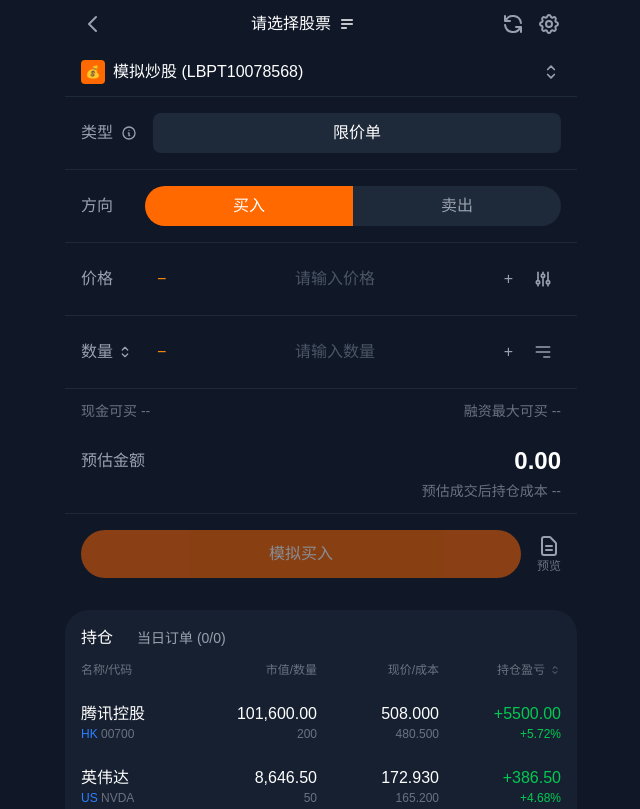
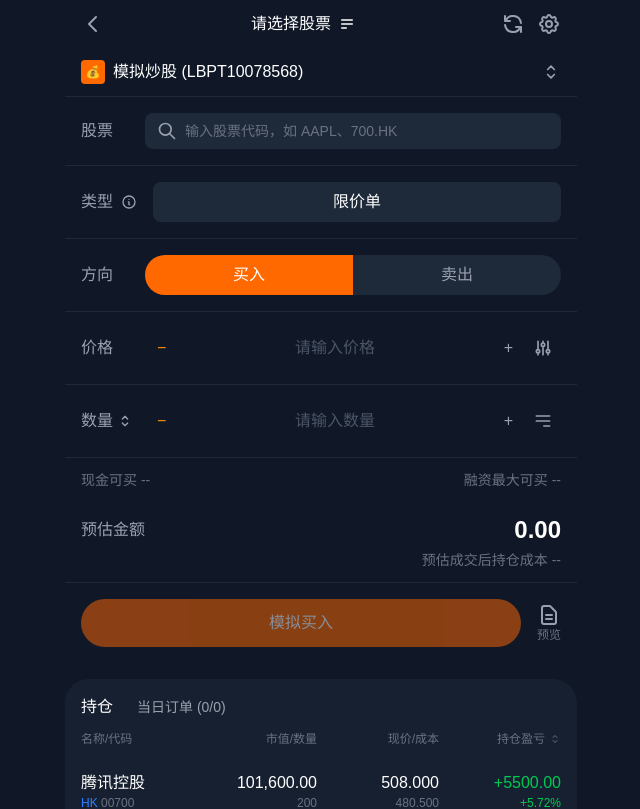
Before and after one commit to starwrights-org/trading-app, a Next.js app: page /trading-hall in a window 1280 px wide. Shown: the top 809 px of the page, without its empty margins (319-959 px from the left). Built offline with nearby package versions, Linux system fonts and the light colour scheme.

Commit message:
✨ 交易大厅：添加股票代码输入框
新增「股票」输入行：
- 搜索图标 + 输入框
- placeholder: 输入股票代码，如 AAPL、700.HK
- 自动转大写

```diff
--- a/src/app/trading-hall/page.tsx
+++ b/src/app/trading-hall/page.tsx
@@ -12,6 +12,7 @@ export default function TradingHallPage() {
   const [activeTab, setActiveTab] = useState<'positions' | 'orders'>('positions');
   const [orderType, setOrderType] = useState<'limit' | 'market'>('limit');
   const [direction, setDirection] = useState<'buy' | 'sell'>('buy');
+  const [stockCode, setStockCode] = useState('');
   const [price, setPrice] = useState('');
   const [quantity, setQuantity] = useState('');
   const [selectedStock, setSelectedStock] = useState<string | null>(null);
@@ -64,6 +65,25 @@ export default function TradingHallPage() {
           <svg className="w-5 h-5 text-gray-400" fill="none" stroke="currentColor" viewBox="0 0 24 24">
             <path strokeLinecap="round" strokeLinejoin="round" strokeWidth={2} d="M8 9l4-4 4 4m0 6l-4 4-4-4" />
           </svg>
+        </div>
+
+        {/* 股票代码输入 */}
+        <div className={`px-4 py-4 border-b ${theme === 'dark' ? 'border-gray-800' : 'border-gray-100'}`}>
+          <div className="flex items-center">
+            <span className={`w-16 ${theme === 'dark' ? 'text-gray-400' : 'text-gray-600'}`}>股票</span>
+            <div className={`flex-1 flex items-center ${theme === 'dark' ? 'bg-gray-800' : 'bg-gray-100'} rounded-lg px-3 py-2`}>
+              <svg className="w-5 h-5 text-gray-400 mr-2" fill="none" stroke="currentColor" viewBox="0 0 24 24">
+                <path strokeLinecap="round" strokeLinejoin="round" strokeWidth={2} d="M21 21l-6-6m2-5a7 7 0 11-14 0 7 7 0 0114 0z" />
+              </svg>
+              <input
+                type="text"
+                value={stockCode}
+                onChange={(e) => setStockCode(e.target.value.toUpperCase())}
+                placeholder="输入股票代码，如 AAPL、700.HK"
+                className={`flex-1 bg-transparent outline-none text-sm ${theme === 'dark' ? 'text-white placeholder-gray-500' : 'text-gray-900 placeholder-gray-400'}`}
+              />
+            </div>
+          </div>
         </div>
 
         {/* 订单类型 */}
```
